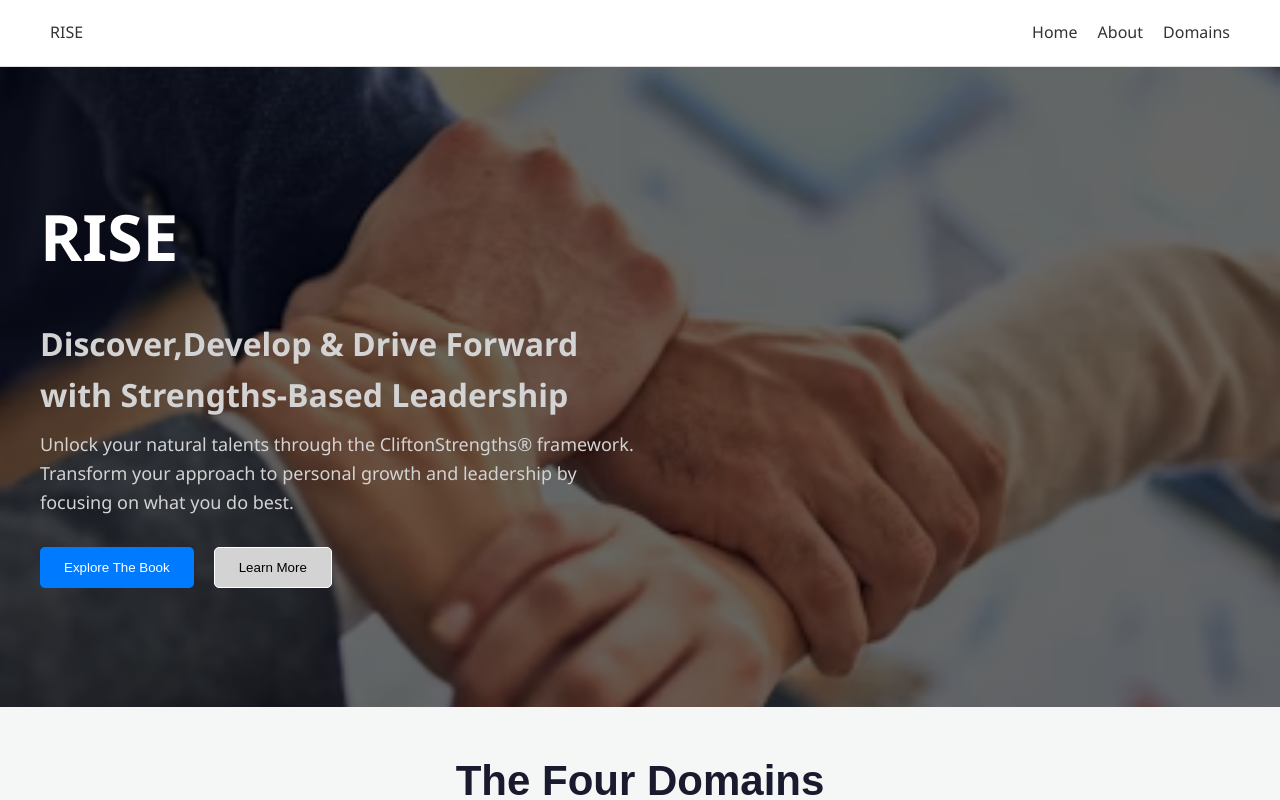
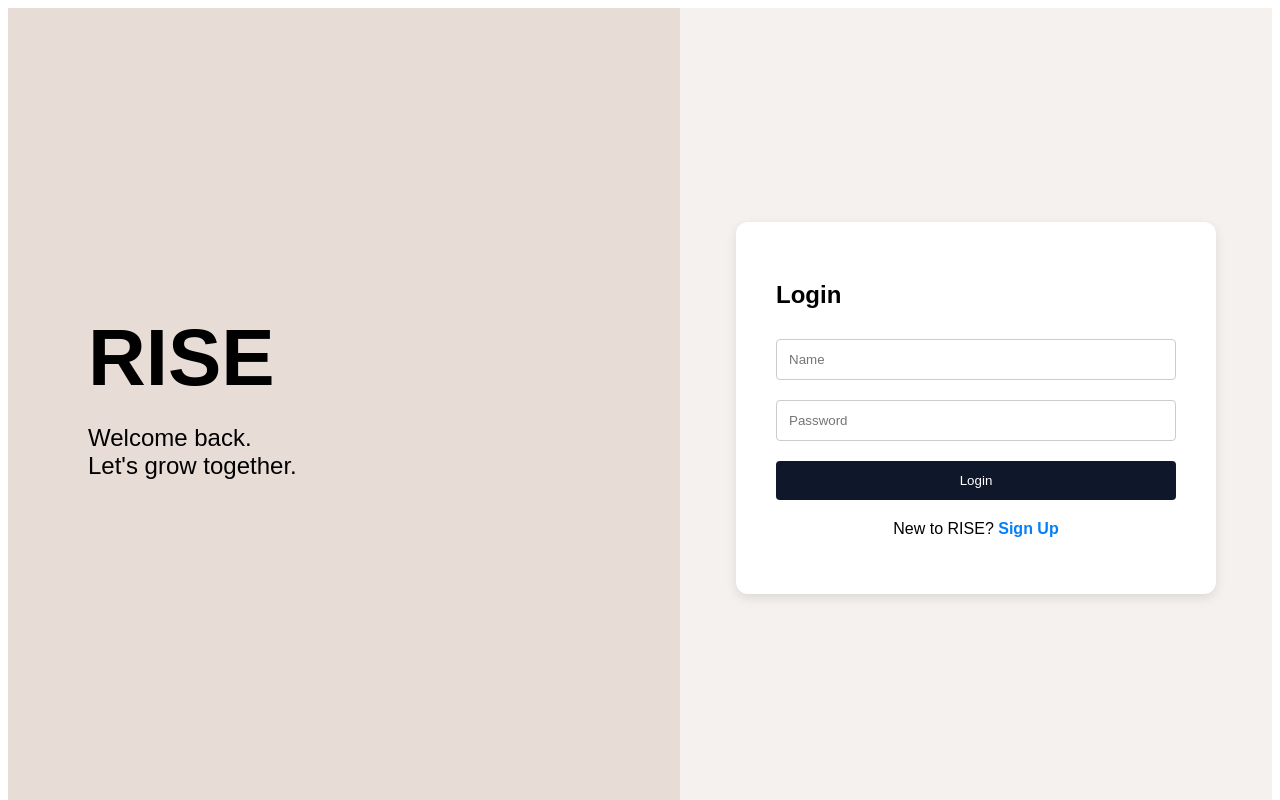
Before and after one commit to snehakhurana2104-afk/rise-portfolio, a React (Vite) app: page / in a window 1280 px wide. Shown: the top 800 px of the page. Built offline with nearby package versions, Linux system fonts and the light colour scheme.

Commit message:
Final changes

```diff
--- a/src/App.jsx
+++ b/src/App.jsx
@@ -1,31 +1,26 @@
-import { Routes, Route } from 'react-router-dom';
+import { Routes, Route, Navigate } from 'react-router-dom';
 import Navbar from './components/Navbar';
-import Header from './components/Header';
-import Footer from './components/Footer';
-import Domain from './components/Domain';
-import AboutBook from './components/AboutBook';
-import AboutAuthor from './components/AboutAuthor';
+import AuthPage from './components/AuthPage';
+import Dashboard from './components/Dashboard';
 import StrengthDetail from './components/StrengthDetail';
 
+function App() {
+  const isAuth = localStorage.getItem('isLoggedIn') === 'true';
 
-function App() {
   return (
     <div className='App'>
-      <Navbar />
+      {/* Navbar sirf tab dikhega jab user login hai */}
+      {isAuth && <Navbar />}
+
       <Routes>
-        {/* Home Page: Yahan sab kuch dikhega */}
-        <Route path="/" element={
-          <>
-            <Header />
-            <Domain />
-            <AboutBook />
-            <AboutAuthor />
-            <Footer />
-          </>
-        } />
+        {/* Auth Page: Agar login nahi hai, toh ye dikhega */}
+        <Route path="/" element={isAuth ? <Navigate to="/dashboard" /> : <AuthPage />} />
 
-        {/* Detail Page: Yahan sirf StrengthDetail dikhega */}
-        <Route path="/strength/:name" element={<StrengthDetail />} />
+        {/* Dashboard Route: Dashboard.jsx file ke andar saare components hain */}
+        <Route path="/dashboard" element={isAuth ? <Dashboard /> : <Navigate to="/" />} />
+
+        {/* Strength Detail Page */}
+        <Route path="/strength/:name" element={isAuth ? <StrengthDetail /> : <Navigate to="/" />} />
       </Routes>
     </div>
   );
--- /dev/null
+++ b/src/components/AuthPage.jsx
@@ -0,0 +1,51 @@
+import { useState } from 'react';
+
+export default function AuthPage() {
+  const [isLogin, setIsLogin] = useState(true);
+
+  return (
+    <div style={containerStyle}>
+      {/* Left side: Branding */}
+      <div style={brandingStyle}>
+        <h1 style={{ fontSize: '5rem', margin: 0 }}>RISE</h1>
+        <p style={{ fontSize: '1.5rem', marginTop: '20px' }}>Welcome back.<br/>Let's grow together.</p>
+      </div>
+
+      {/* Right side: Form */}
+      <div style={formWrapperStyle}>
+        <div style={formBoxStyle}>
+          <h2 style={{ marginBottom: '20px' }}>{isLogin ? 'Login' : 'Sign Up'}</h2>
+
+          <input type="text" placeholder="Name" style={inputStyle} />
+          <input type="password" placeholder="Password" style={inputStyle} />
+
+          {!isLogin && (
+            <>
+              <input type="email" placeholder="Email Address" style={inputStyle} />
+              <input type="text" placeholder="City" style={inputStyle} />
+            </>
+          )}
+
+          <button style={buttonStyle}>{isLogin ? 'Login' : 'Sign Up'}</button>
+
+          <p style={{ marginTop: '20px', textAlign: 'center' }}>
+            {isLogin ? "New to RISE? " : "Already have an account? "}
+            <span
+              onClick={() => setIsLogin(!isLogin)}
+              style={{ color: '#037ffc', cursor: 'pointer', fontWeight: 'bold' }}>
+              {isLogin ? 'Sign Up' : 'Login'}
+            </span>
+          </p>
+        </div>
+      </div>
+    </div>
+  );
+}
+
+// Styles
+const containerStyle = { display: 'flex', minHeight: '100vh', background: '#f4f1ee', fontFamily: 'Arial, sans-serif' };
+const brandingStyle = { flex: 1, display: 'flex', flexDirection: 'column', justifyContent: 'center', padding: '80px', background: '#e8dcd6' };
+const formWrapperStyle = { flex: 1, display: 'flex', justifyContent: 'center', alignItems: 'center', padding: '40px' };
+const formBoxStyle = { width: '100%', maxWidth: '400px', background: 'white', padding: '40px', borderRadius: '12px', boxShadow: '0 4px 12px rgba(0,0,0,0.1)' };
+const inputStyle = { width: '100%', padding: '12px', margin: '10px 0', border: '1px solid #ccc', borderRadius: '4px', boxSizing: 'border-box' };
+const buttonStyle = { width: '100%', padding: '12px', background: '#0f172a', color: 'white', border: 'none', borderRadius: '4px', cursor: 'pointer', marginTop: '10px' };
--- /dev/null
+++ b/src/components/Dashboard.jsx
@@ -0,0 +1,21 @@
+import React from 'react';
+import Header from './Header';
+import Domain from './Domain';
+import AboutBook from './AboutBook';
+import AboutAuthor from './AboutAuthor';
+import Footer from './Footer';
+
+const Dashboard = () => {
+  return (
+    <div className="dashboard-container">
+      {/* Yahan aap apna layout adjust kar sakte hain */}
+      <Header />
+      <Domain />
+      <AboutBook />
+      <AboutAuthor />
+      <Footer />
+    </div>
+  );
+};
+
+export default Dashboard;
```
Also changed, not shown: src/main.jsx (+8 -9 lines).
